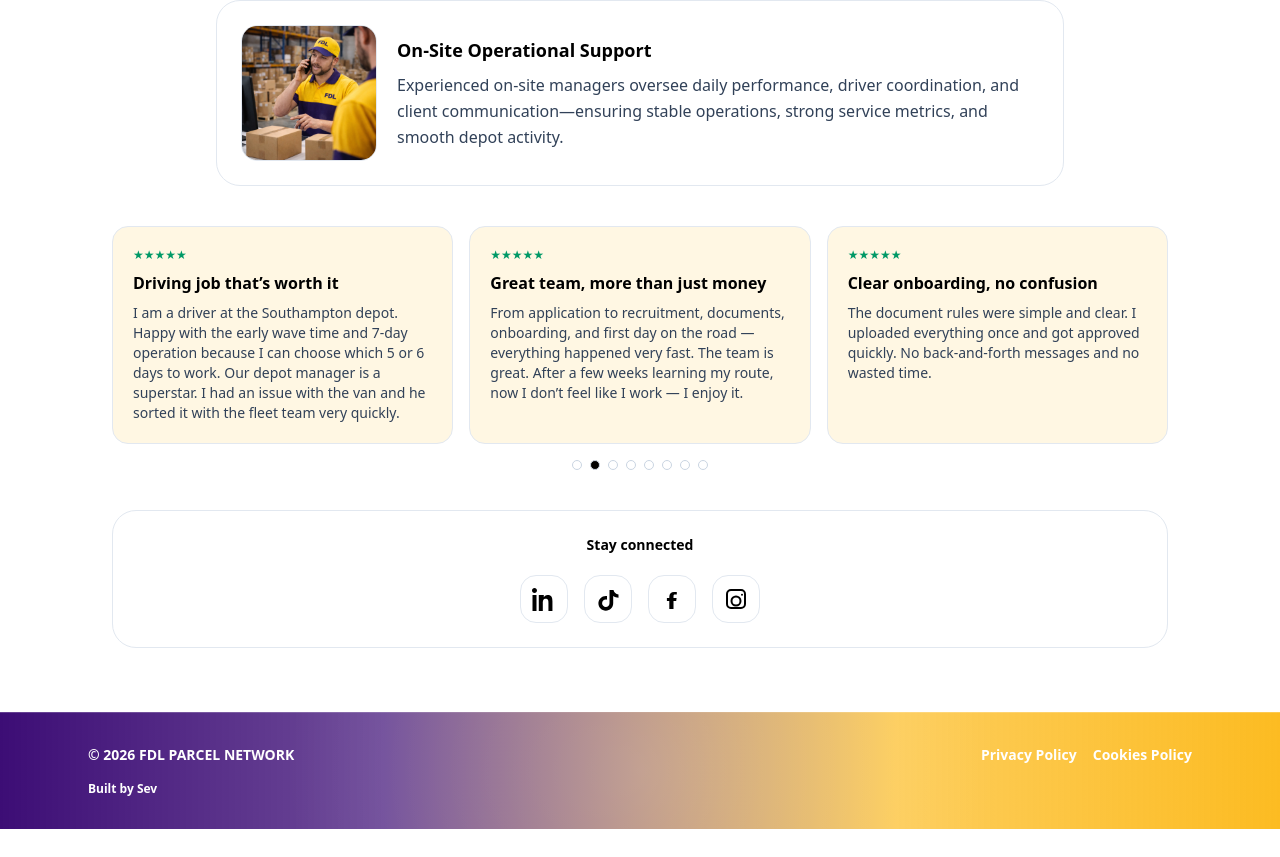
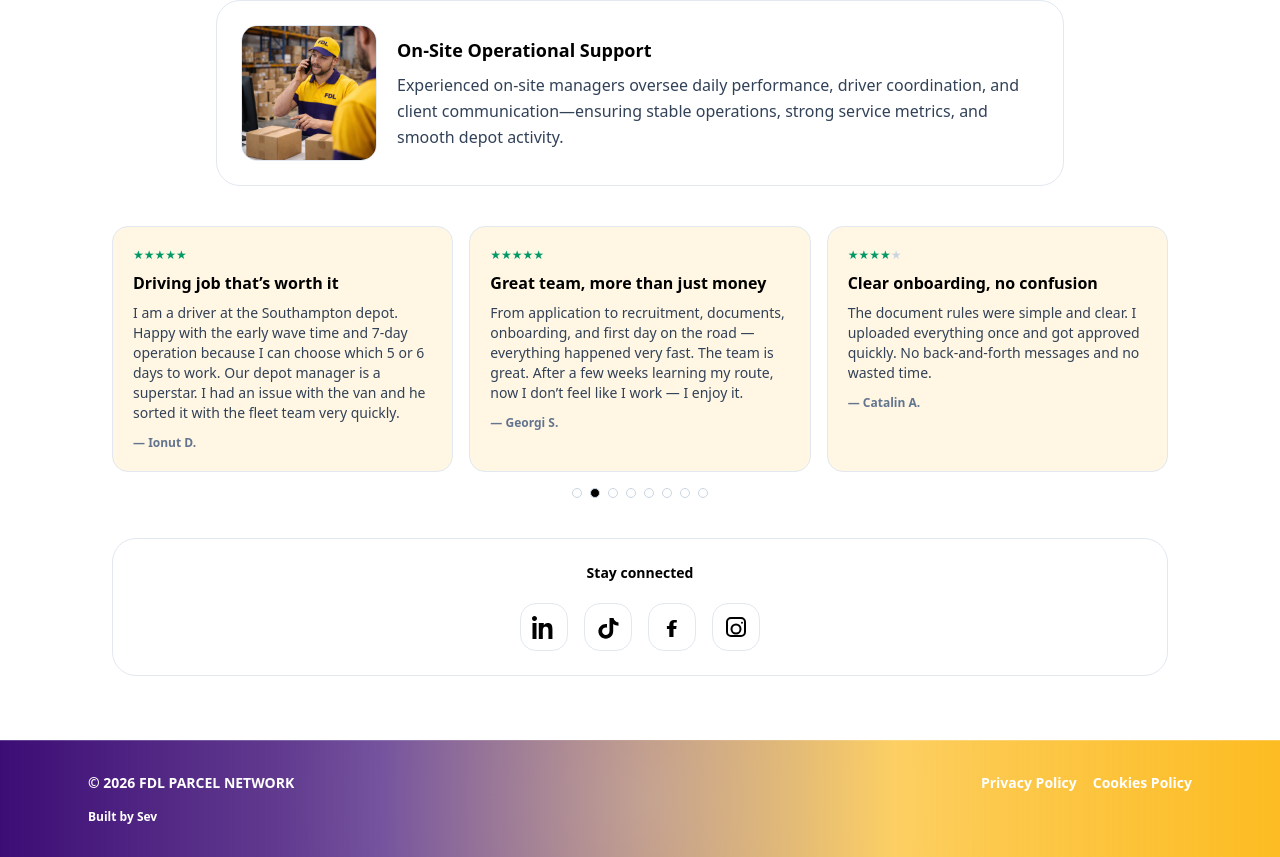
Before and after one commit to Sevfdl/fdl-parcel-network, a Next.js app: page / in a window 1280 px wide. Shown: the part 1245-2102 px from the top of the page. Before the commit the page ends 2074 px from the top, so only its background shows below. Built offline with nearby package versions, Linux system fonts and the light colour scheme.

Commit message:
Add reviewer names and vary testimonial star ratings on Home

```diff
--- a/app/page.tsx
+++ b/app/page.tsx
@@ -40,52 +40,71 @@ const features = [
 
 const testimonials = [
   {
+    name: "Michael C.",
+    rating: 5,
     title: "Happy with my fixed route",
     text:
       "Best thing about working with FDL Parcel is having the same route every day. Customers know me and I know them. Of course there are small day-to-day problems, but my depot manager always helps. Recommend!",
   },
   {
+    name: "Ionut D.",
+    rating: 5,
     title: "Driving job that’s worth it",
     text:
       "I am a driver at the Southampton depot. Happy with the early wave time and 7-day operation because I can choose which 5 or 6 days to work. Our depot manager is a superstar. I had an issue with the van and he sorted it with the fleet team very quickly.",
   },
   {
+    name: "Georgi S.",
+    rating: 5,
     title: "Great team, more than just money",
     text:
       "From application to recruitment, documents, onboarding, and first day on the road — everything happened very fast. The team is great. After a few weeks learning my route, now I don’t feel like I work — I enjoy it.",
   },
   {
+    name: "Catalin A.",
+    rating: 4,
     title: "Clear onboarding, no confusion",
     text:
       "The document rules were simple and clear. I uploaded everything once and got approved quickly. No back-and-forth messages and no wasted time.",
   },
   {
+    name: "Bavandeep S.",
+    rating: 5,
     title: "Support actually replies",
     text:
       "Whenever I have a question, someone answers. Even when the depot is busy, they still come back to me and help. That matters in this job.",
   },
   {
+    name: "Samir S.",
+    rating: 4,
     title: "Good start time in winter",
     text:
       "The early start makes a big difference in winter. You’re not finishing in the dark every day. The route size is manageable once you learn it.",
   },
   {
+    name: "Craig S.",
+    rating: 5,
     title: "Van rental was simple",
     text:
       "I didn’t have my own van. They explained the rental clearly and it was ready when I started. Easy process and no stress at the beginning.",
   },
   {
+    name: "Leah T.",
+    rating: 5,
     title: "Feels organised",
     text:
       "Compared to other delivery jobs I tried, this feels organised. You know what’s expected, you get the right info, and you can focus on delivering.",
   },
 ];
 
-function Stars() {
+function Stars({ rating }: { rating: number }) {
   return (
     <div className="flex gap-1 text-xs">
-      <span aria-hidden className="text-emerald-600">★★★★★</span>
-      <span className="sr-only">5 star rating</span>
+      <span aria-hidden className="text-emerald-600">
+        {"★".repeat(rating)}
+        <span className="text-slate-300">{"★".repeat(5 - rating)}</span>
+      </span>
+      <span className="sr-only">{rating} star rating</span>
     </div>
   );
 }
@@ -114,9 +133,10 @@ function TestimonialsCarousel() {
             key={t.title}
             className="rounded-2xl border border-slate-200 bg-[#fff7e3] p-5 transition-transform duration-200 hover:scale-[1.02]"
           >
-            <Stars />
+            <Stars rating={t.rating} />
             <div className="mt-2 font-semibold text-black">{t.title}</div>
             <p className="mt-2 text-sm text-slate-700">{t.text}</p>
+            <div className="mt-3 text-xs font-semibold text-slate-500">— {t.name}</div>
           </div>
         ))}
       </div>
```
